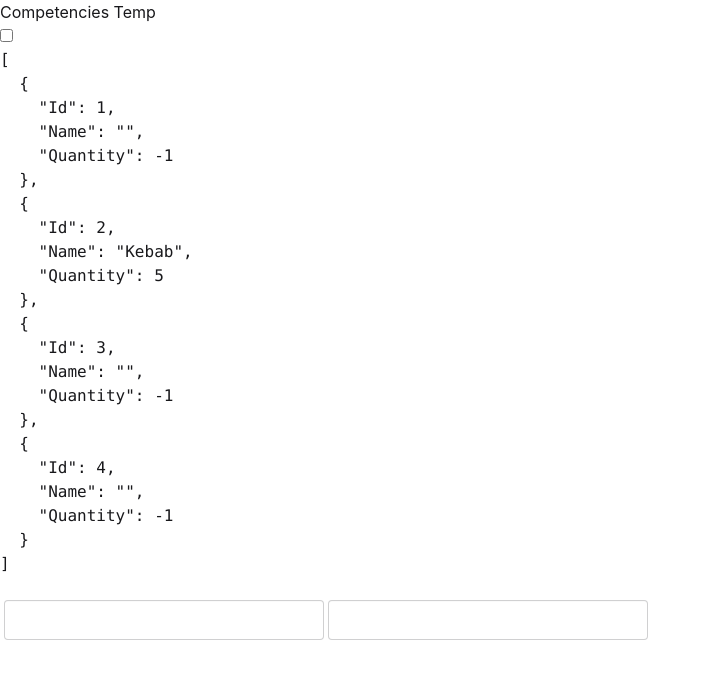
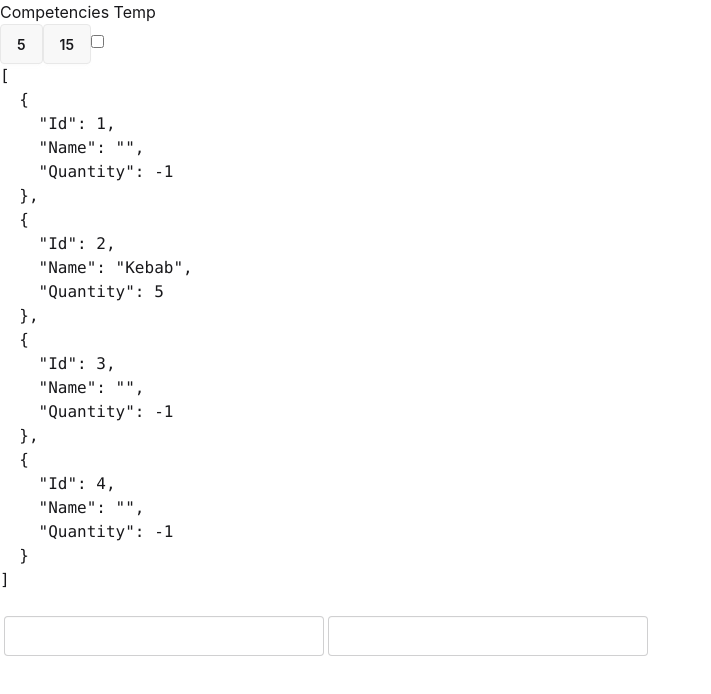
Before and after one commit to mkuciapski/CompetencesDzienne2026, a Vue app: page /temp in a window 1280 px wide. Shown: the top 694 px of the page, without its empty margins (0-711 px from the left). Built offline with nearby package versions, Linux system fonts and the light colour scheme.

Commit message:
slots initial

```diff
--- /dev/null
+++ b/src/components/ButtonCountDown.vue
@@ -0,0 +1,25 @@
+<script setup lang="ts">
+import { ref, watch } from 'vue'
+const _props = defineProps<{ start: number }>()
+const _currentNumber = ref()
+
+watch(
+  () => _props.start,
+  () => {
+    _currentNumber.value = _props.start
+    setInterval(() => {
+      if (_currentNumber.value > 0) _currentNumber.value--
+    }, 1000)
+  },
+  { immediate: true },
+)
+</script>
+
+<template>
+  <button class="btn" :disabled="_currentNumber < 1">
+    <span v-if="_currentNumber > 0">{{ _currentNumber }}</span>
+    <slot v-if="_currentNumber < 1">Minął czas</slot>
+  </button>
+</template>
+
+<style scoped></style>
--- a/src/views/TempView.vue
+++ b/src/views/TempView.vue
@@ -1,10 +1,10 @@
 <script setup lang="ts">
-import { ref, reactive, computed, watch, watchEffect } from 'vue'
-import { users } from '@/assets/users'
+import { ref } from 'vue'
 import OrderItem from '@/components/OrderItem.vue'
 import MaskTextBox from '@/components/MaskTextBox.vue'
 import PasswordField from '@/components/PasswordField.vue'
-
+import ButtonCountDown from '@/components/ButtonCountDown.vue'
+import { Icon } from '@iconify/vue'
 // #region OLD
 // //#region  USER
 // const user = ref({ LastName: 'Jednorowicz' })
@@ -56,6 +56,10 @@ function updateProduct(updatedProduct: { Id: number; Name: string; Quantity: num
 </script>
 
 <template>
+  <ButtonCountDown :start="10" />
+  <ButtonCountDown :start="20">
+    <Icon icon="mdi:location-warning" width="24" height="24" />
+  </ButtonCountDown>
   <input type="checkbox" v-model="_showProduct" />
   <OrderItem v-for="product in _products" :key="product.Name" :visible="_showProduct" :product="product" @update="updateProduct" />
   <pre>{{ _products }}</pre>
```
